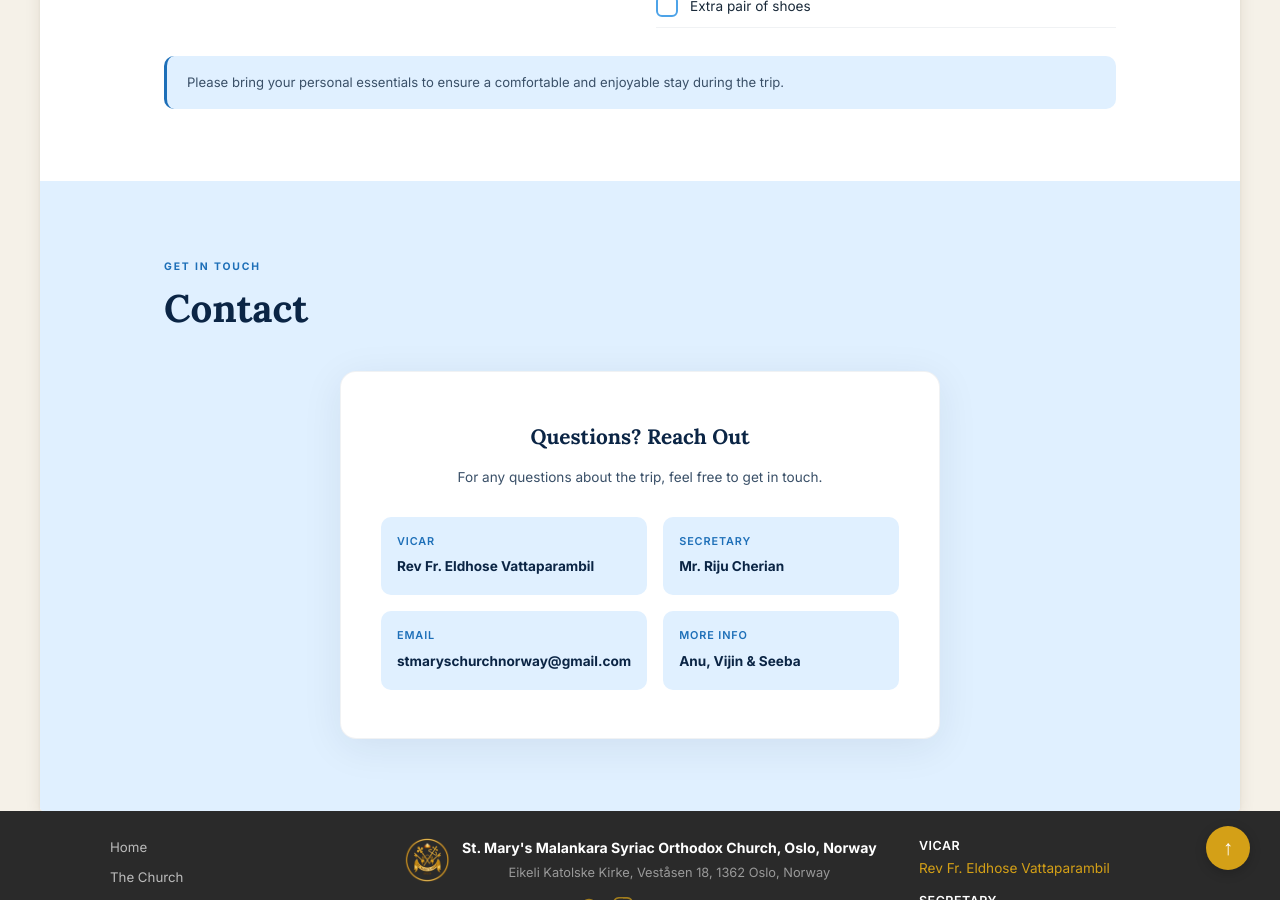
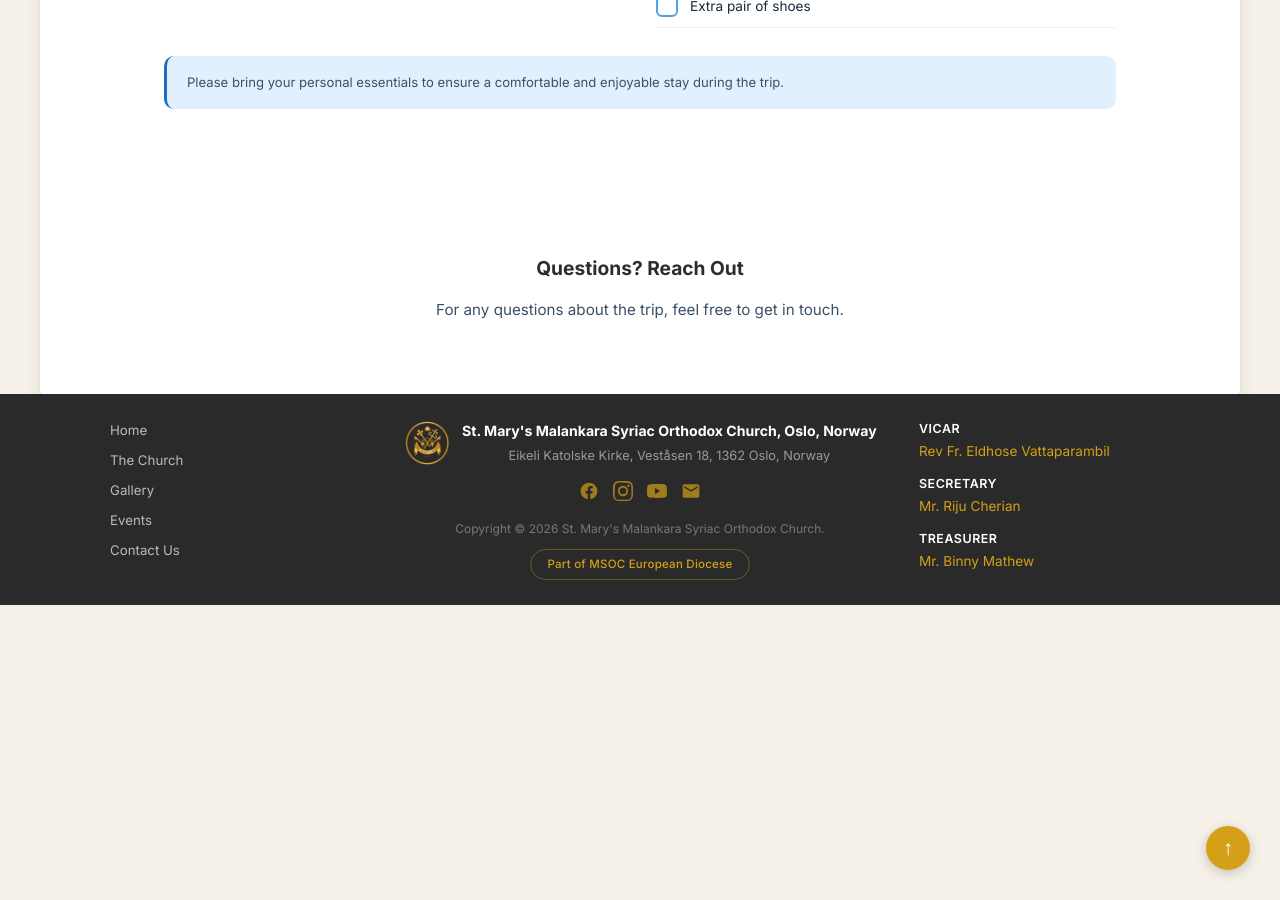
Before and after one commit to stmaryschurchnorway/stmaryschurchnorway.github.io, a Jekyll site: the page built from summer-trip-2026.md, in a window 1280 px wide and 900 px high, scrolled down 5424 px. Built offline with Jekyll 4.4.1, drawn with Linux system fonts in a browser that asks for light colours.

Commit message:
feat: add contact note at end of summer trip page and remove spacing
Co-Authored-By: Claude Opus 4.6 <noreply@anthropic.com>

```diff
--- a/summer-trip-2026.md
+++ b/summer-trip-2026.md
@@ -416,34 +416,11 @@ extra_css:
     </div>
   </div>
 </section>
-
-<!-- ═══════════ REGISTRATION ═══════════ -->
-<section class="st-section st-section-foam st-reveal" id="register">
+<!-- ═══════════ CONTACT NOTE ═══════════ -->
+<section class="st-section st-section-white st-reveal" style="text-align: center;">
   <div class="st-section-inner">
-    <span class="st-section-label">Get in Touch</span>
-    <h2 class="st-section-title">Contact</h2>
-    <div class="st-register-box">
-      <h3>Questions? Reach Out</h3>
-      <p>For any questions about the trip, feel free to get in touch.</p>
-      <div class="st-contact-grid">
-        <div class="st-contact-item">
-          <span>Vicar</span>
-          <strong>Rev Fr. Eldhose Vattaparambil</strong>
-        </div>
-        <div class="st-contact-item">
-          <span>Secretary</span>
-          <strong>Mr. Riju Cherian</strong>
-        </div>
-        <div class="st-contact-item">
-          <span>Email</span>
-          <strong>stmaryschurchnorway@gmail.com</strong>
-        </div>
-        <div class="st-contact-item">
-          <span>More Info</span>
-          <strong>Anu, Vijin &amp; Seeba</strong>
-        </div>
-      </div>
-    </div>
+    <h3 style="font-size: 1.2rem; margin-bottom: 12px;">Questions? Reach Out</h3>
+    <p style="font-size: 0.95rem; color: var(--st-text-soft); max-width: 600px; margin: 0 auto;">For any questions about the trip, feel free to get in touch.</p>
   </div>
 </section>
 
```
